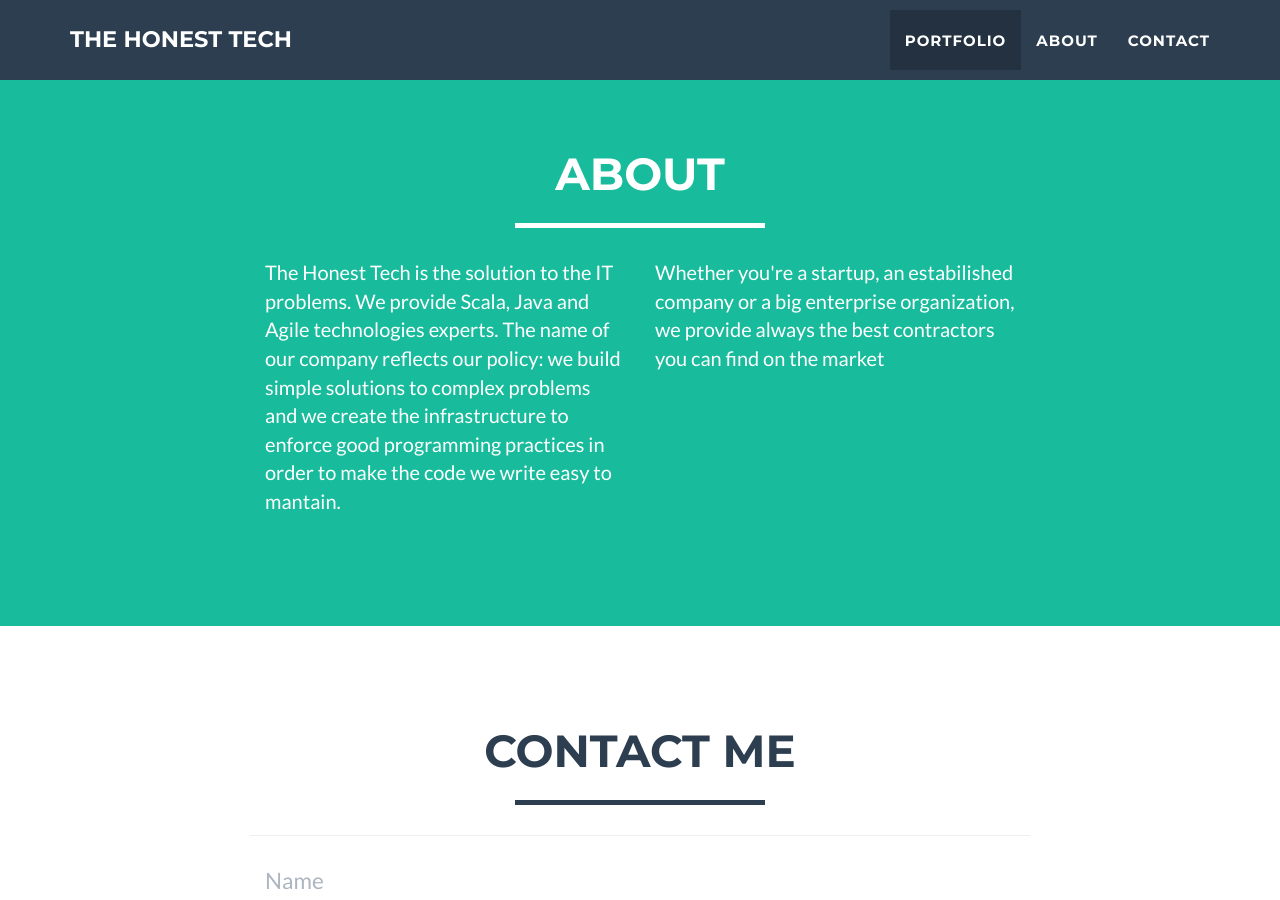
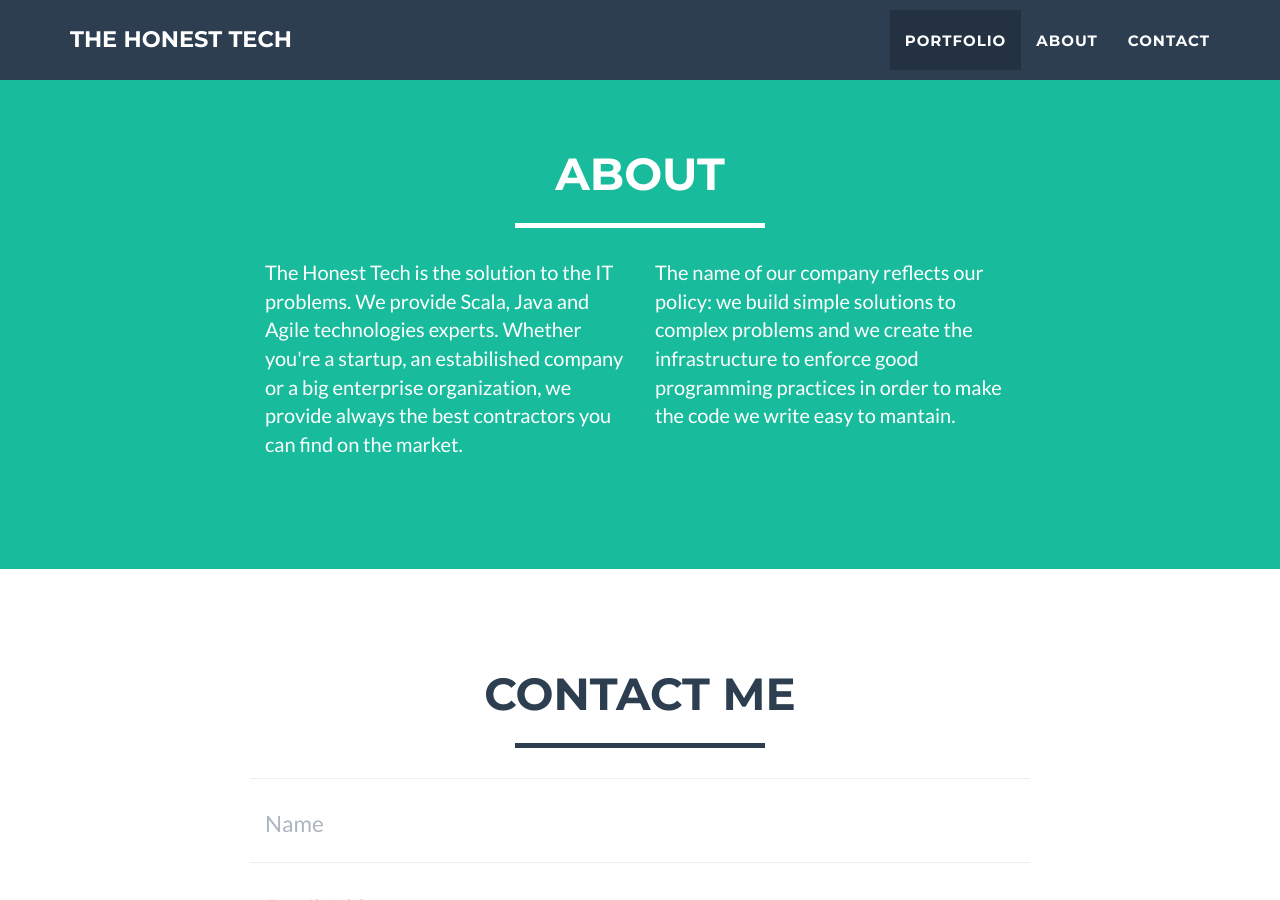
Before and after one commit to matroska/thehonesttech, a Jekyll site: the page built from index.html, in a window 1280 px wide and 900 px high, scrolled down 1616 px. Built offline with Jekyll 4.4.1, drawn with Linux system fonts in a browser that asks for light colours.

Commit message:
Changed about

```diff
--- a/_includes/about.html
+++ b/_includes/about.html
@@ -9,10 +9,11 @@
             </div>
             <div class="row">
                 <div class="col-lg-4 col-lg-offset-2">
-                    <p>The Honest Tech is the solution to the IT problems. We provide Scala, Java and Agile technologies experts. The name of our company reflects our policy: we build simple solutions to complex problems and we create the infrastructure to enforce good programming practices in order to make the code we write easy to mantain.</p>
+                    <p>The Honest Tech is the solution to the IT problems. We provide Scala, Java and Agile technologies experts. Whether you're a startup, an estabilished company or a big enterprise organization, we provide always the best contractors you can find on the market. </p>
                 </div>
                 <div class="col-lg-4">
-                    <p>Whether you're a startup, an estabilished company or a big enterprise organization, we provide always the best contractors you can find on the market</p>
+                    <p>
+                    The name of our company reflects our policy: we build simple solutions to complex problems and we create the infrastructure to enforce good programming practices in order to make the code we write easy to mantain.</p>
                 </div>
             </div>
         </div>
```
